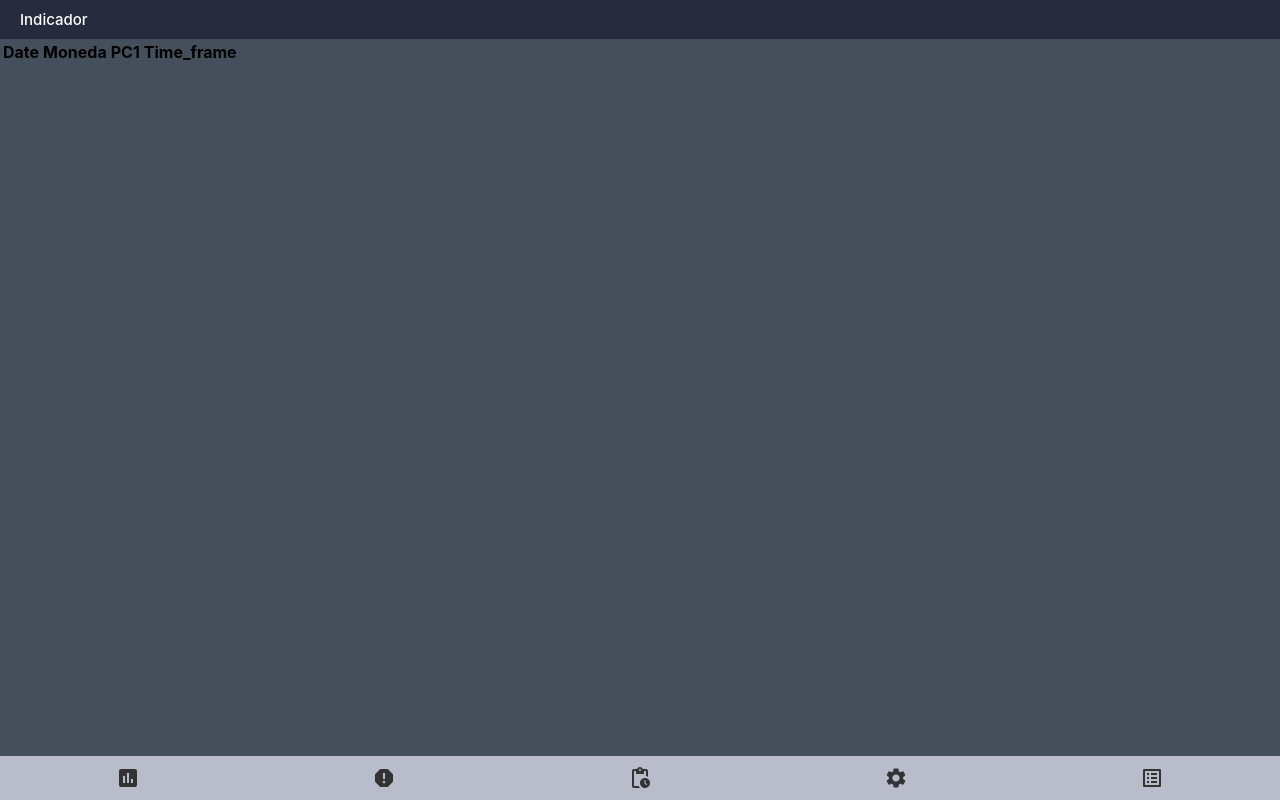
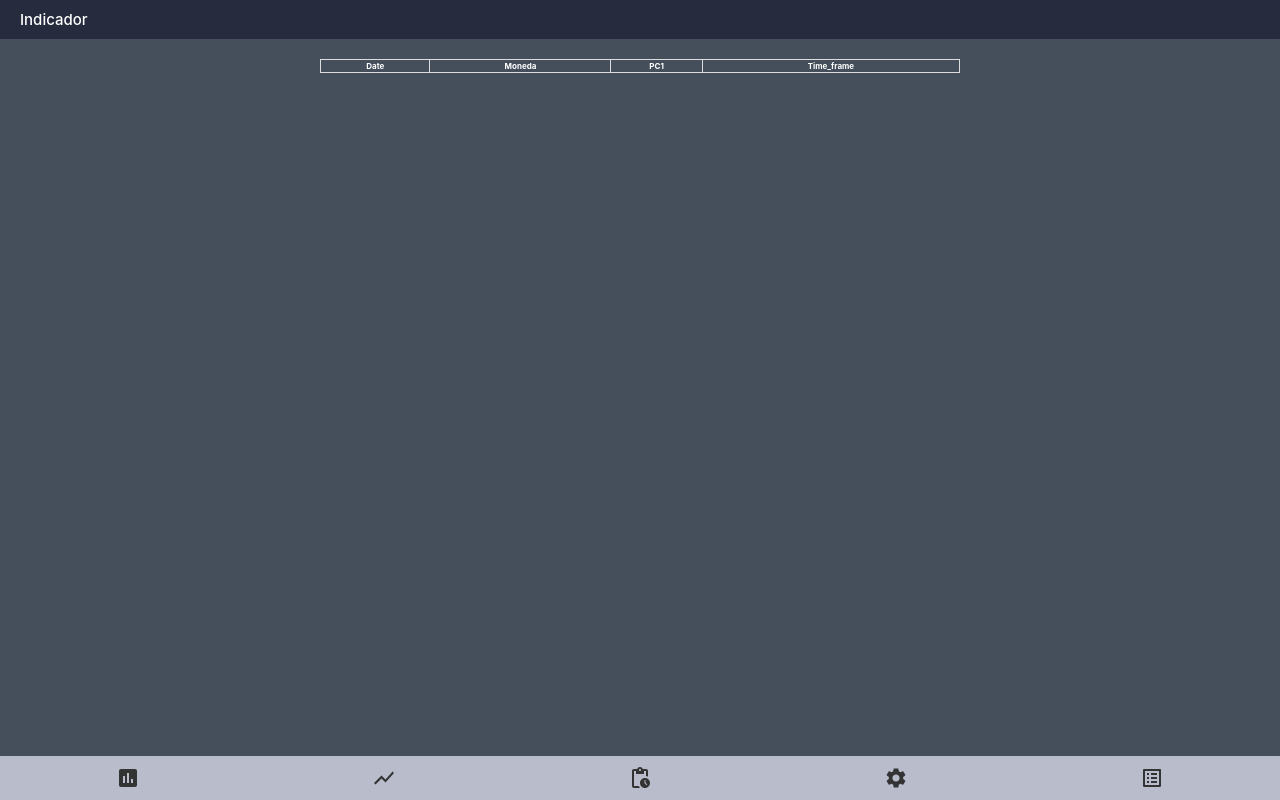
Before and after one commit to DanielaOrellanaS/frontend, a React (Create React App) app: page /indicator in a window 1280 px wide. Built offline with nearby package versions, Linux system fonts and the light colour scheme; no server answers.

Commit message:
add new options

```diff
--- a/src/Components/MenuFooter.js
+++ b/src/Components/MenuFooter.js
@@ -1,6 +1,6 @@
 import React from 'react';
 import { Link } from 'react-router-dom';
-import { Assessment, Report, PendingActions, Settings, ListAlt } from '@mui/icons-material';
+import { Assessment, ShowChart, PendingActions, Settings, ListAlt } from '@mui/icons-material';
 import '../footer.css';
 
 function MenuFooter() {
@@ -13,8 +13,8 @@ function MenuFooter() {
           </Link>
         </li>
         <li>
-          <Link to="/alerts">
-            <Report />
+          <Link to="/indicator">
+            <ShowChart />
           </Link>
         </li>
         <li>
--- a/src/routes.css
+++ b/src/routes.css
@@ -181,7 +181,7 @@
     position: sticky;
     right: 0;
     top: 0;
-    font-size: 11px;
+    font-size: 14px;
     display: flex;
     justify-content: flex-end;
   }
@@ -197,6 +197,16 @@
     vertical-align: middle;
     width: auto;
     min-width: 80px;
+  }
+
+  .blue-text {
+    color: rgb(102, 102, 255);
+    font-weight: bold;
+  }
+
+  .red-text {
+    color: rgb(248, 77, 77);
+    font-weight: bold;
   }
 
   .custom-table-box {
@@ -233,7 +243,6 @@
   .custom-button {
     height: 25px;
     width: 150px;
-    margin-top: 20px;
     background-color: #FC7404;
     color: white;
     border: 0.5px solid #FC7404;
@@ -268,5 +277,51 @@
     flex-direction: column;
     align-items: center;
     justify-content: center;
-    height: 100vh;
+    height: 10vh;
   }
+
+  /*INDICATOR*/
+
+  .table-container-indicator {
+    display: flex;
+    flex-direction: column;
+    align-items: center;
+    justify-content: center;
+    width: 100%;
+    margin: 0 auto;
+    text-align: center;
+  }
+
+  .custom-table-indicator {
+    width: 50%;
+    border-collapse: collapse;
+    margin-top: 20px;
+    font-size: 20px;
+    border: 1px solid #ddd;
+  }
+
+  .custom-table-indicator td{
+    color: white;
+    border: 1px solid #ddd;
+  }
+
+  .custom-table-indicator tr{
+    color: white;
+    font-size: 8px;
+    border: 1px solid #ddd;
+  }
+
+  .custom-table-indicator th{
+    color: white;
+    border: 1px solid #ddd;
+  }
+
+  .pc1.blue-text {
+    color: rgb(102, 102, 255);
+    font-weight: bold;
+  }
+
+  .pc1.red-text {
+    color: rgb(248, 77, 77);
+    font-weight: bold;
+  }
```
